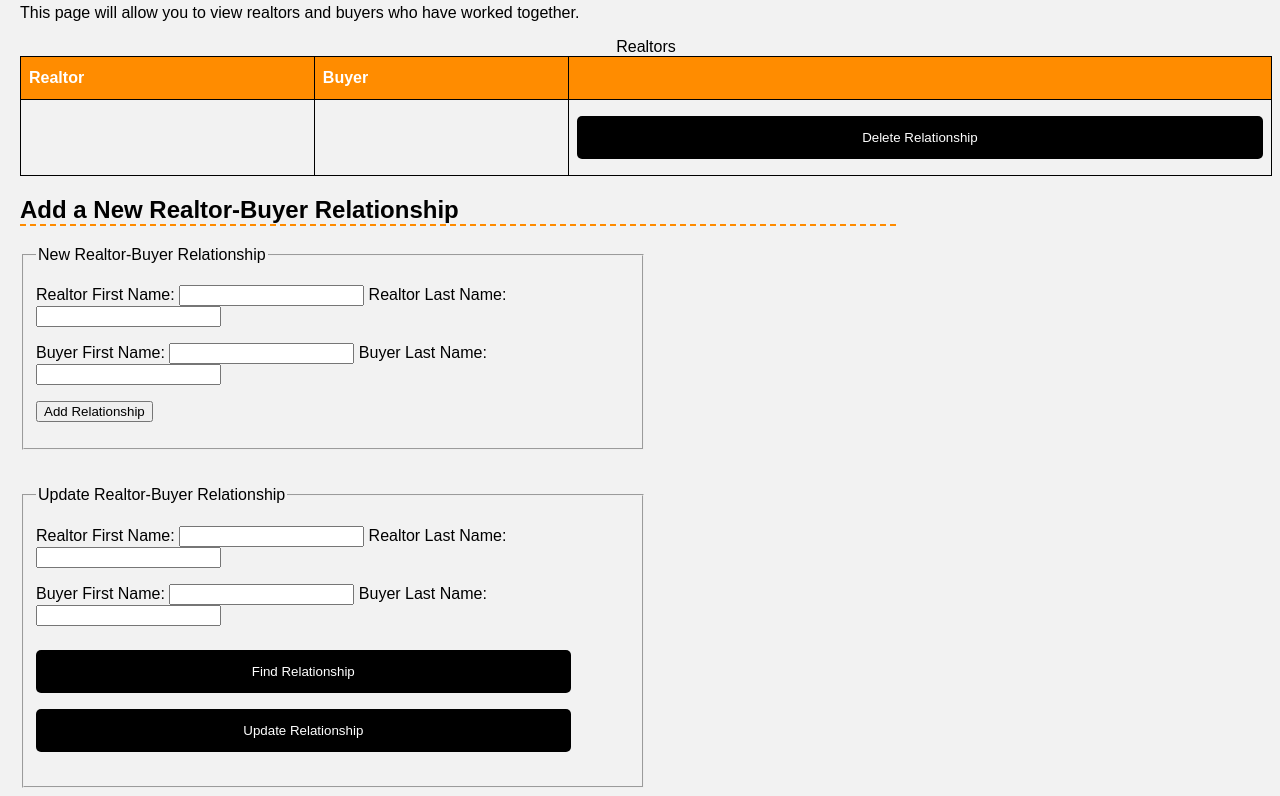
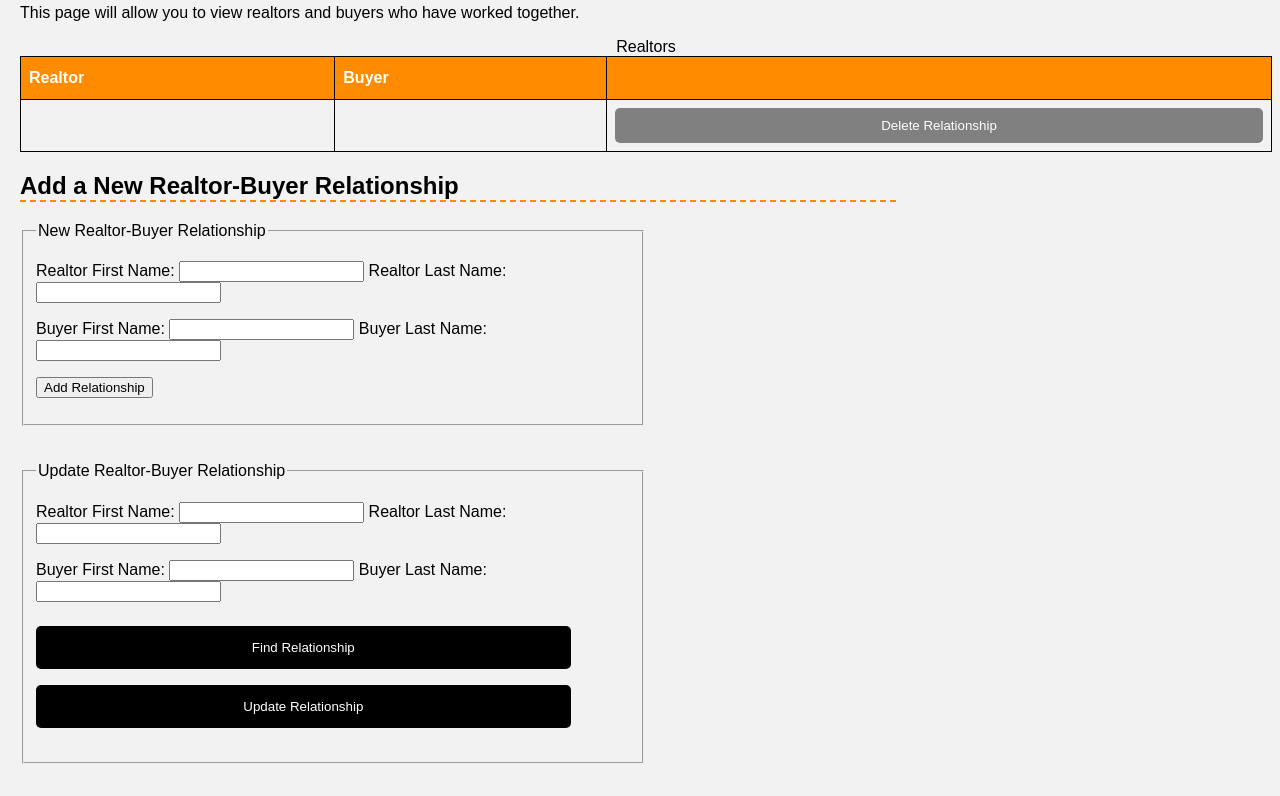
Before and after one commit to bsomero/cs340-project, a plain HTML site: page realtors-buyers.html in a window 1280 px wide. Shown: the part 133-929 px from the top of the page. After the commit the page ends 905 px from the top, so only its background shows below. Drawn offline with Linux system fonts and the light colour scheme.

Commit message:
Updated delete button to match style of other pages

```diff
--- a/realtors-buyers.html
+++ b/realtors-buyers.html
@@ -32,7 +32,7 @@
           <tr>
             <td></td>
             <td></td>
-            <td><button class="btn" type="button">Delete Relationship</button></td>
+            <td><button class="btn2" type="button">Delete Relationship</button></td>
           </tr>
         </tbody>
       </table>
```
